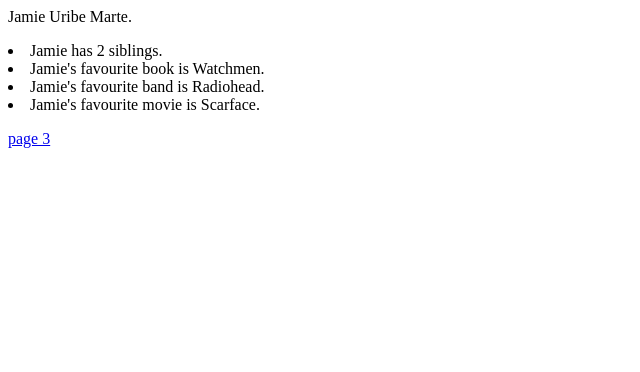
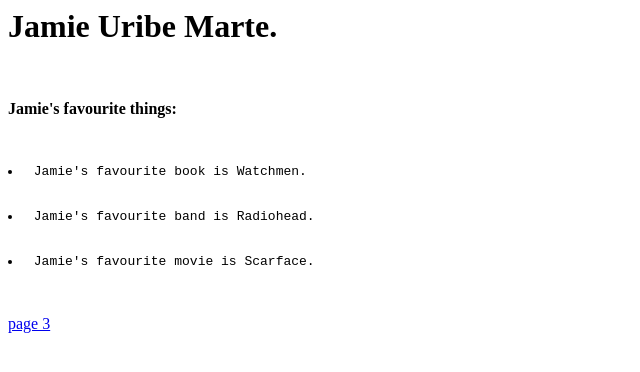
Before and after one commit to atikaamonker/amona500.github.io, a plain HTML site: page page2.html in a window 1280 px wide. Shown: the whole page, without its empty margins (0-640 px from the left). Drawn offline with Linux system fonts and the light colour scheme.

Commit message:
update changes made to paragraphs and title

```diff
--- a/page2.html
+++ b/page2.html
@@ -1,15 +1,18 @@
 <html>
     <head>
-        <title> Jamie Uribe Marte. </title>
+        <title> </title>
     </head>
     <body>
-        Jamie Uribe Marte. <br>
+        <h1>Jamie Uribe Marte.</h1> <br>
    <p>
-       <li> Jamie has 2 siblings. </li>
+       <b>Jamie's favourite things:</b>
+       <pre>
+
        <li> Jamie's favourite book is Watchmen.</li>
        <li> Jamie's favourite band is Radiohead.</li>
        <li> Jamie's favourite movie is Scarface.</li>
-      </p>
+      </pre>
+     </p>
       <a href ='page1.html'>page 3</a>
     </body>
     </html>
```
Also changed, not shown: index.html (+1 -1 lines), page1.html (+5 -2 lines), page3.html (+5 -2 lines).
